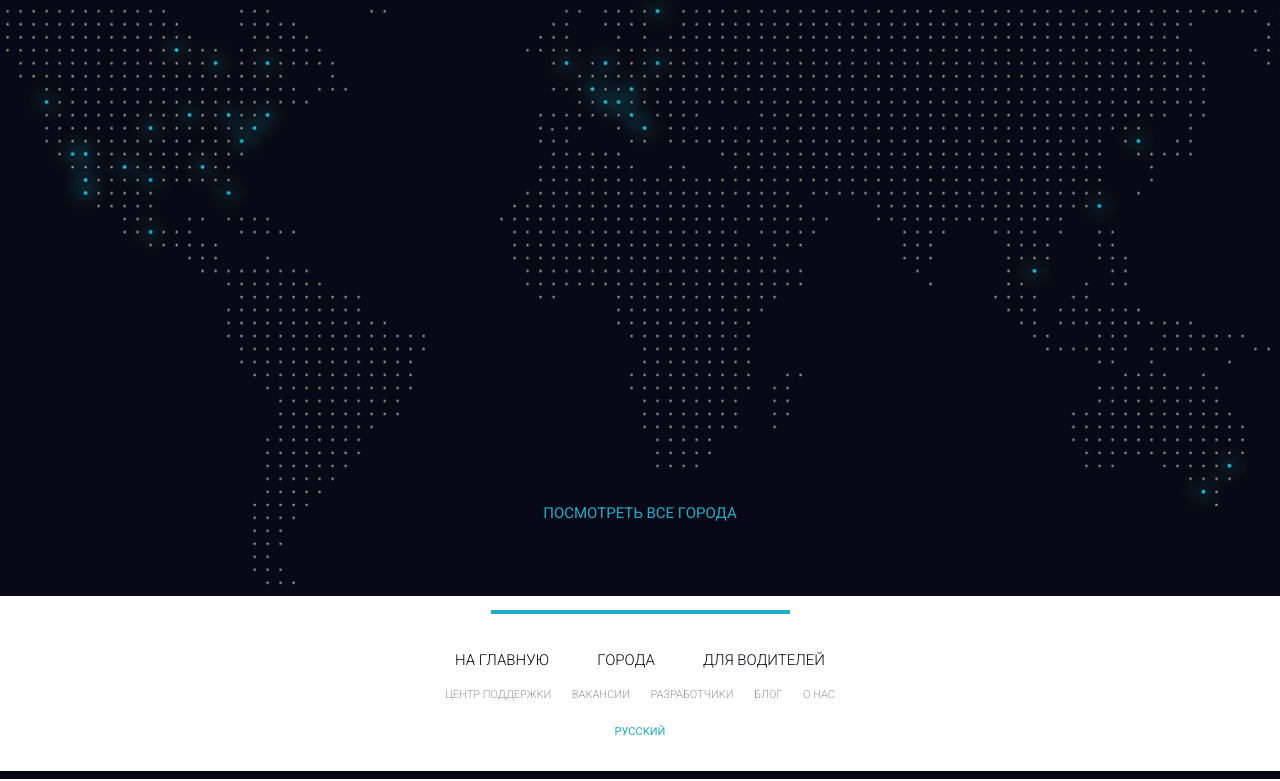
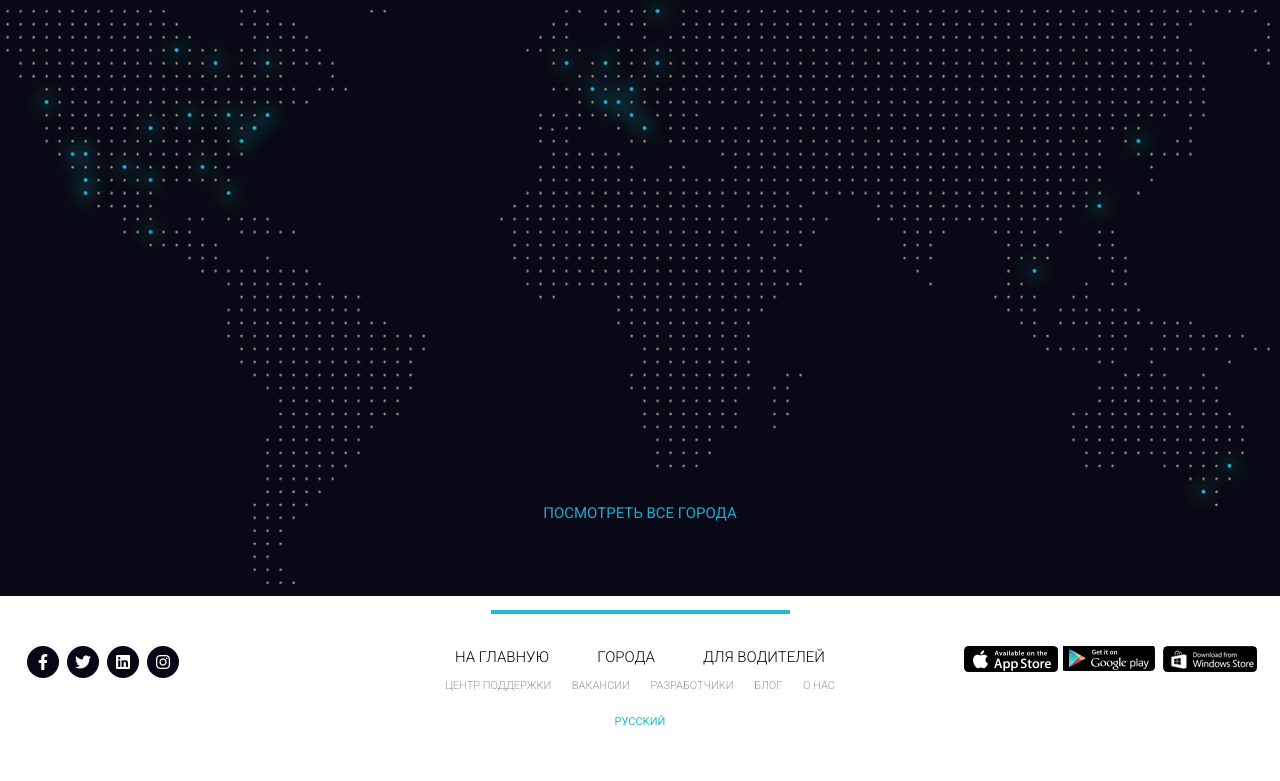
Before and after one commit to Strukov20/Uber_cours, a plain HTML site: page src/index.html in a window 1280 px wide. Shown: the part 4797-5578 px from the top of the page. Drawn offline with Linux system fonts and the light colour scheme.

Commit message:
add social

```diff
--- a/src/index.html
+++ b/src/index.html
@@ -8,6 +8,7 @@
     <link href="https://fonts.googleapis.com/css2?family=Roboto:wght@300;400;700&display=swap" rel="stylesheet">
     <link rel="stylesheet" href="css/bootstrap-reboot.min.css">
     <link rel="stylesheet" href="css/bootstrap-grid.min.css">
+    <link rel="stylesheet" href="https://use.fontawesome.com/releases/v5.8.2/css/all.css" integrity="sha384-oS3vJWv+0UjzBfQzYUhtDYW+Pj2yciDJxpsK1OYPAYjqT085Qq/1cq5FLXAZQ7Ay" crossorigin="anonymous">
     <link rel="stylesheet" href="css/style.min.css">
 
 </head>
@@ -321,30 +322,58 @@
         </div>
     </section>
 
-    <section class="footer">
-        <div class="container">
-            <div class="line"></div>
-
-            <div class="citi">
-                <a href="#"><div class="citi_item">на главную</div></a>
-                <a href="#"><div class="citi_item">города</div></a>
-                <a href="#"><div class="citi_item">для водителей</div></a>
+    <footer>
+        <div class="footer_divider"></div>
+        <div class="footer_wrapper">
+            <!-- Если не оборачивать каждый блок в обертку - получится криво -->
+            <div>
+                <div class="footer_social">
+                    <a href="#" class="footer_social_item">
+                        <i class="fab fa-facebook-f"></i>
+                    </a>
+                    <a href="#" class="footer_social_item">
+                        <i class="fab fa-twitter"></i>
+                    </a>
+                    <a href="#" class="footer_social_item">
+                        <i class="fab fa-linkedin"></i>
+                    </a>
+                    <a href="#" class="footer_social_item">
+                        <i class="fab fa-instagram"></i>
+                    </a>
+                </div>
             </div>
-            <div class="subfooter">
-                <a href="#"><div class="subfooter_item">центр поддержки</div></a>
-                <a href="#"><div class="subfooter_item">вакансии</div></a>
-                <a href="#"><div class="subfooter_item">разработчики</div></a>
-                <a href="#"><div class="subfooter_item">блог</div></a>
-                <a href="#"><div class="subfooter_item">о нас</div></a>
+            <div>
+                <div class="footer_links">
+                    <div class="footer_links_main">
+                        <a href="#">на главную</a>
+                        <a href="#">города</a>
+                        <a href="#">для водителей</a>
+                    </div>
+                    <div class="footer_links_sub">
+                        <a href="#">центр поддержки</a>
+                        <a href="#">вакансии</a>
+                        <a href="#">разработчики</a>
+                        <a href="#">блог</a>
+                        <a href="#">о нас</a>
+                    </div>
+                    <a href="#" class="footer_links_lang">Русский</a>
+                </div>
             </div>
-            <div class="lang">
-                <a href="#"><div class="lang_item">русский</div></a>
-
+            <div>
+                <div class="footer_mobile">
+                    <a href="#">
+                        <img src="img/app_store.png" alt="App Store">
+                    </a>
+                    <a href="#">
+                        <img src="img/google_play.png" alt="Google play">
+                    </a>
+                    <a href="#">
+                        <img src="img/windows_store.png" alt="Windows store">
+                    </a>
+                </div>
             </div>
         </div>
-    </section>
-
-    <section class="foot_black"></section>
+    </footer>
 
 </body>
 </html>
--- a/src/sass/style.sass
+++ b/src/sass/style.sass
@@ -363,45 +363,70 @@ nav
 	margin-top: 486px
 
 .footer
-	min-height: 148px
-	padding: 14px 0 31px 0
-	.line
-		width: 299px;
-		height: 4px;
-		background-color: $ocean_color
+	min-height: 150px
+	&_divider
+		width: 299px
+		height: 4px
+		background-color: #1fbad6
 		margin: 0 auto
-	.citi
+		margin-top: 14px
+	&_wrapper
 		display: flex
-		width: 370px
-		justify-content: space-between;
+		justify-content: space-between
+		align-items: flex-start
+		padding-top: 32px
+	&_wrapper > div
+		width: 33%
+		&:nth-child(3)
+			display: flex
+			justify-content: flex-end
+	&_social
+		width: 160px
+		display: flex
+		justify-content: space-between
+		margin-left: 23px
+		&_item
+			display: flex
+			justify-content: center
+			align-items: center
+			margin: 0 4px
+			width: 32px
+			height: 32px
+			background-color: #070716
+			border-radius: 100%
+			i
+				color: #fff
+	&_links
+		width: 390px
 		margin: 0 auto
-		margin-top: 35px
-		&_item
-			color: #070716;
-			font-size: 15px;
-			font-weight: 300;
-			text-transform: uppercase;
-	.subfooter
-		display: flex
-		width: 390px
-		justify-content: space-between;
-		margin: 0 auto
-		margin-top: 16px
-		&_item
-			color: #999999;
-			font-size: 11px;
-			font-weight: 300;
-			text-transform: uppercase;
-	.lang
-		display: block
-		text-align: center
-		margin-top: 20px
-		&_item
-			color: $ocean_color
+		&_main
+			display: flex
+			justify-content: space-between
+			padding: 0 10px
+			a
+				color: #070716
+				font-size: 15px
+				font-weight: 300
+				text-transform: uppercase
+		&_sub
+			display: flex
+			justify-content: space-between
+			margin-top: 10px
+			a
+				color: #999999
+				font-size: 11px
+				font-weight: 300
+				text-transform: uppercase
+		&_lang
+			display: block
+			margin: 0 auto
+			color: #1fbad6
 			font-size: 11px
 			font-weight: 400
+			margin-top: 19px
 			text-transform: uppercase
-.foot_black
-	height: 8px
-	background-color: #070716
-	margin-bottom: 2px
+			text-align: center
+			margin-bottom: 31px
+
+	&_mobile
+		margin-right: 23px
```
Also changed, not shown: src/css/style.min.css, src/img/app_store.png (added), src/img/google_play.png (added), src/img/windows_store.png (added), 1 other file.
